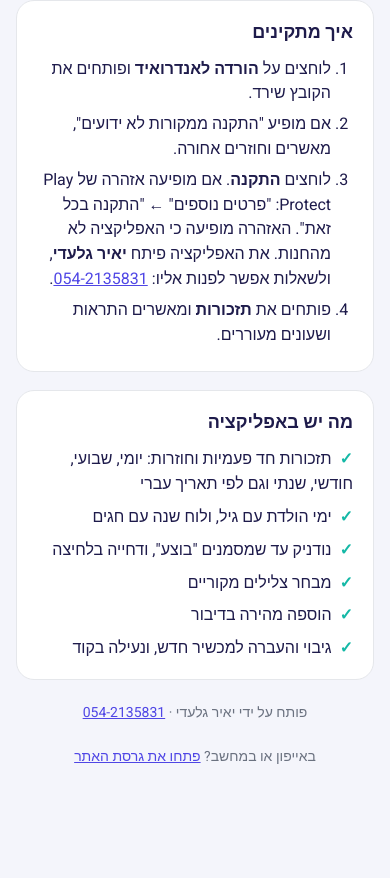
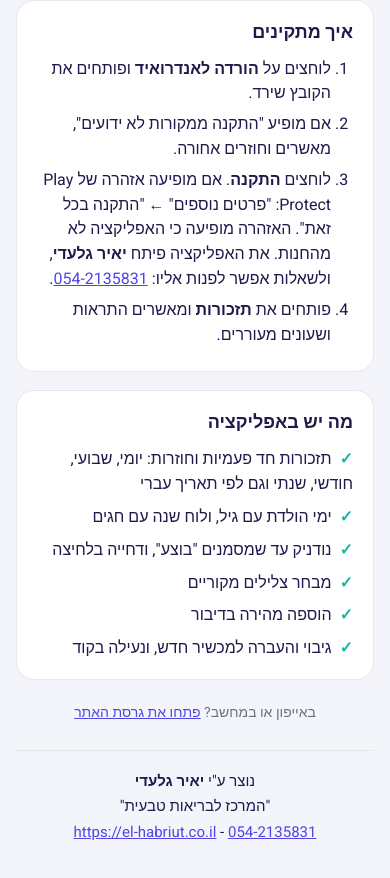
Before and after one commit to sofer770/Rappels, a website: page app/index.html in a window 390 px wide. Shown: the part 376-1254 px from the top of the page. Before the commit the page ends 1197 px from the top, so only its background shows below. Drawn offline with Linux system fonts and the light colour scheme.

Commit message:
Keep phone number on one line and add the creator footer
Co-Authored-By: Claude Opus 5.5 <noreply@anthropic.com>
Claude-Session: https://claude.ai/code/session_01FQ6iUbyc5vuK7EPZL2K373

```diff
--- a/app.js
+++ b/app.js
@@ -867,7 +867,7 @@
     h += '<div class="card"><h3>' + ic('download') + ' גיבוי והעברה למכשיר חדש</h3><p class="small">התזכורות נשמרות במכשיר הזה. כדי להעביר למכשיר אחר: שומרים קובץ גיבוי, שולחים אותו לעצמכם (מייל, וואטסאפ, Drive) ופותחים אותו בשחזור במכשיר החדש.</p>' +
       '<div class="row" style="flex-wrap:wrap"><button class="btn primary" data-s="export">' + ic('download') + ' שמירת גיבוי</button><label class="btn">' + ic('upload') + ' שחזור מגיבוי<input type="file" accept=".json,application/json" id="s-import" hidden></label><button class="btn" data-s="ics">' + ic('cal') + ' ייצוא ליומן (Google / Outlook)</button></div>' +
       (st.lastBackup ? '<p class="small">גיבוי אחרון: ' + esc(whenLabel(st.lastBackup)) + '</p>' : '') + '</div>';
-    h += '<div class="card"><h3>ℹ️ אודות</h3><p class="small">תזכורות · גרסה 2.0 · בלי פרסומות · פותח על ידי יאיר גלעדי, <a href="tel:0542135831">054-2135831</a>. ' + state.list.length + ' פריטים שמורים.</p><p class="small">מה כדאי לדעת: כדי שתזכורת תקפוץ כשהאפליקציה סגורה צריך אינטרנט במכשיר והתראות מאושרות. באייפון זה עובד רק מהאפליקציה המותקנת. במחשב, הדפדפן צריך לרוץ ברקע. מצב ״נא לא להפריע״ ומצב חיסכון בסוללה עלולים לעכב התראות.</p><button class="btn danger" data-s="reset">מחיקת כל הנתונים</button></div>';
+    h += '<div class="card"><h3>ℹ️ אודות</h3><p class="small" style="line-height:1.7">נוצר ע"י <b>יאיר גלעדי</b><br>"המרכז לבריאות טבעית"<br><a href="tel:0542135831" style="white-space:nowrap;direction:ltr;unicode-bidi:isolate;display:inline-block">054-2135831</a> - <a href="https://el-habriut.co.il" target="_blank" rel="noopener" style="white-space:nowrap;direction:ltr;unicode-bidi:isolate;display:inline-block">https://el-habriut.co.il</a></p><p class="small">תזכורות · גרסה 2.0 · בלי פרסומות. ' + state.list.length + ' פריטים שמורים.</p><p class="small">מה כדאי לדעת: כדי שתזכורת תקפוץ כשהאפליקציה סגורה צריך אינטרנט במכשיר והתראות מאושרות. באייפון זה עובד רק מהאפליקציה המותקנת. במחשב, הדפדפן צריך לרוץ ברקע. מצב ״נא לא להפריע״ ומצב חיסכון בסוללה עלולים לעכב התראות.</p><button class="btn danger" data-s="reset">מחיקת כל הנתונים</button></div>';
     var s = openSheet(h);
     diagnostics().then(function (t) { var d = $('#diag', s); if (d) d.textContent = t; });
     s.addEventListener('click', async function (e) {
--- a/app/index.html
+++ b/app/index.html
@@ -35,6 +35,8 @@
   ul.feat li::before { content: '✓'; color: var(--accent-2); font-weight: 800; margin-inline-end: 8px; }
   .alt { text-align: center; font-size: 14px; color: var(--muted); margin-top: 22px; }
   .alt a { color: var(--accent); }
+  a.tel { white-space: nowrap; direction: ltr; unicode-bidi: isolate; display: inline-block; color: var(--accent); }
+  .credit { text-align: center; margin-top: 26px; padding-top: 18px; border-top: 1px solid var(--line); font-size: 15px; line-height: 1.7; }
 </style>
 </head>
 <body>
@@ -52,7 +54,7 @@
     <ol>
       <li>לוחצים על <b>הורדה לאנדרואיד</b> ופותחים את הקובץ שירד.</li>
       <li>אם מופיע "התקנה ממקורות לא ידועים", מאשרים וחוזרים אחורה.</li>
-      <li>לוחצים <b>התקנה</b>. אם מופיעה אזהרה של Play Protect: "פרטים נוספים" ← "התקנה בכל זאת". האזהרה מופיעה כי האפליקציה לא מהחנות. את האפליקציה פיתח <b>יאיר גלעדי</b>, ולשאלות אפשר לפנות אליו: <a href="tel:0542135831">054-2135831</a>.</li>
+      <li>לוחצים <b>התקנה</b>. אם מופיעה אזהרה של Play Protect: "פרטים נוספים" ← "התקנה בכל זאת". האזהרה מופיעה כי האפליקציה לא מהחנות. את האפליקציה פיתח <b>יאיר גלעדי</b>, ולשאלות אפשר לפנות אליו: <a class="tel" href="tel:0542135831">054-2135831</a>.</li>
       <li>פותחים את <b>תזכורות</b> ומאשרים התראות ושעונים מעוררים.</li>
     </ol>
   </div>
@@ -69,8 +71,12 @@
     </ul>
   </div>
 
-  <p class="alt">פותח על ידי יאיר גלעדי · <a href="tel:0542135831">054-2135831</a></p>
   <p class="alt">באייפון או במחשב? <a href="../">פתחו את גרסת האתר</a></p>
+  <footer class="credit">
+    <div>נוצר ע"י <b>יאיר גלעדי</b></div>
+    <div>"המרכז לבריאות טבעית"</div>
+    <div><a class="tel" href="tel:0542135831">054-2135831</a> - <a class="tel" href="https://el-habriut.co.il">https://el-habriut.co.il</a></div>
+  </footer>
 </main>
 </body>
 </html>
```
